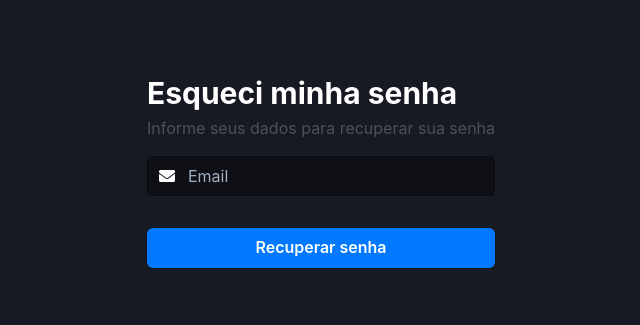
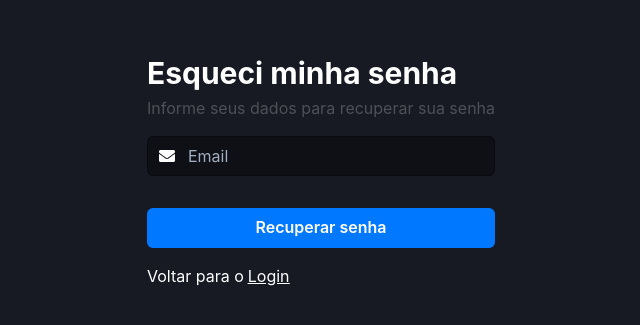
Before and after one commit to fyoussef/frontend-form-login, a Next.js app: page /esqueci-minha-senha in a window 1280 px wide. Shown: the part 231-556 px from the top of the page, without its empty margins (319-959 px from the left). Built offline with nearby package versions, Linux system fonts and the light colour scheme.

Commit message:
Adicionando navegação para o login na tela de esqueci minha senha

```diff
--- a/src/pages/esqueci-minha-senha.tsx
+++ b/src/pages/esqueci-minha-senha.tsx
@@ -8,6 +8,7 @@ import {
     Text
 } from '@chakra-ui/react'
 import Head from 'next/head'
+import Link from 'next/link'
 import { FaEnvelope } from 'react-icons/fa'
 
 export default function Cadastro() {
@@ -69,6 +70,23 @@ export default function Cadastro() {
             >
                 Recuperar senha
             </Button>
+            <Text
+                mt='4'
+                align='left'
+            >
+                Voltar para o
+                <Text
+                    as='u'
+                    _hover={{
+                    color: 'gray.400'
+                    }}
+                    ml='1'
+                >
+                    <Link href='/'>
+                    Login
+                    </Link>
+                </Text>
+            </Text>
 
         </Flex>
 
```
